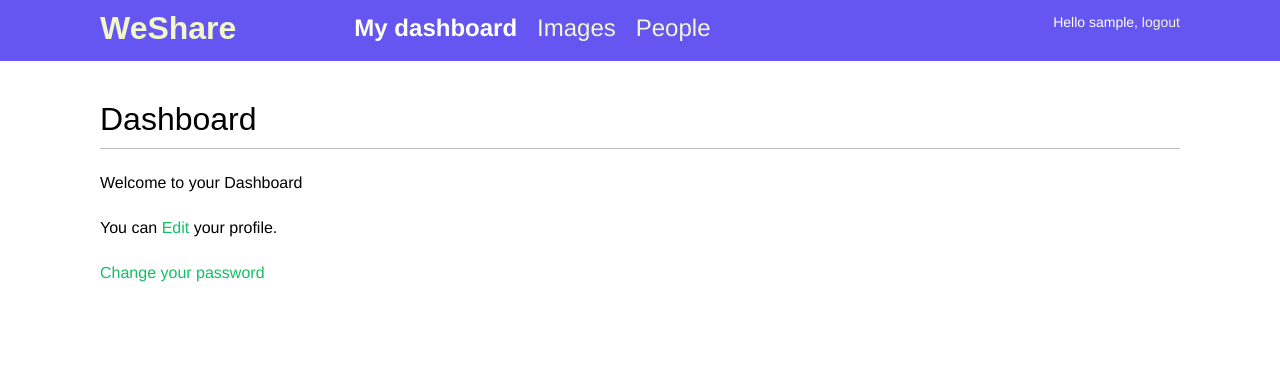
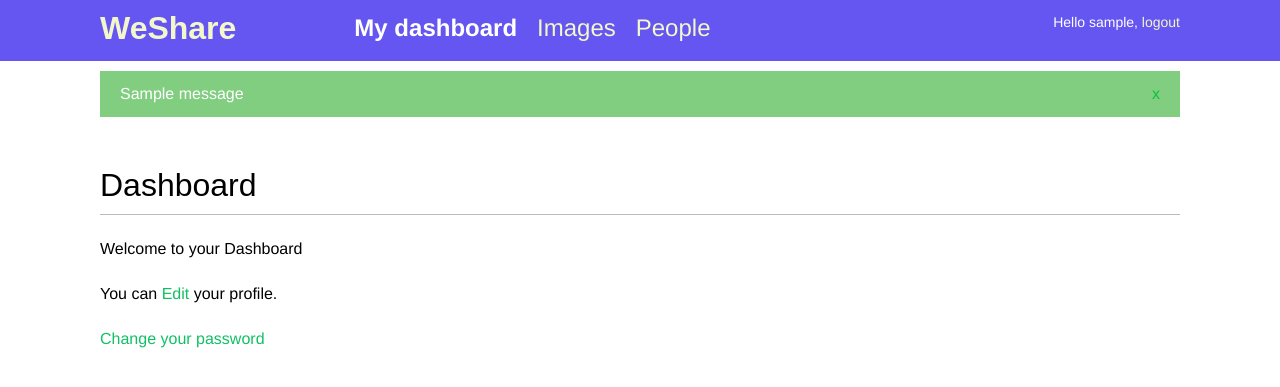
Before and after one commit to DanielLeviLucas/social-app, a Django app: page /account/ in a window 1280 px wide. Shown: the top 387 px of the page. Run offline with Django 4.2, Linux system fonts and the light colour scheme; a user stored in the database is signed in; tables that the repository leaves empty hold one stand-in row (values such as "Sample post"); one stand-in notice (Sample message) is shown; some web fonts are replaced.

Commit message:
Add success & error message templates

```diff
--- a/account/templates/base.html
+++ b/account/templates/base.html
@@ -42,6 +42,18 @@
           {% endif %}
         </span>
     </div>
+
+    {% if messages %}
+    <ul class="messages">
+      {% for message in messages %}
+        <li class="{{ message.tags }}">
+          {{ message|safe }}
+            <a href="#" class="close">x</a>
+        </li>
+      {% endfor %}
+    </ul>
+  {% endif %}
+
     <div id="content">
         {% block content %}
         {% endblock content %}
```
